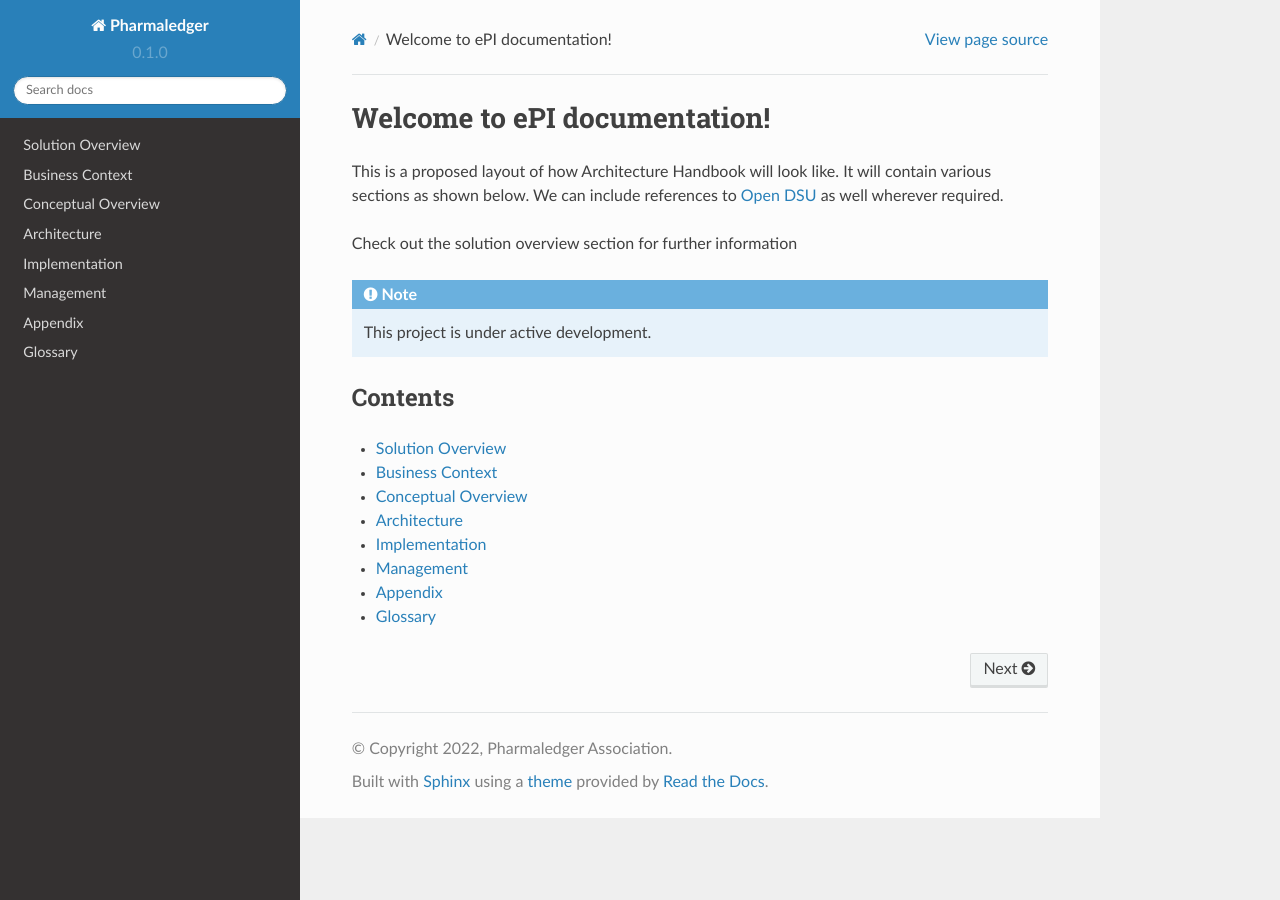
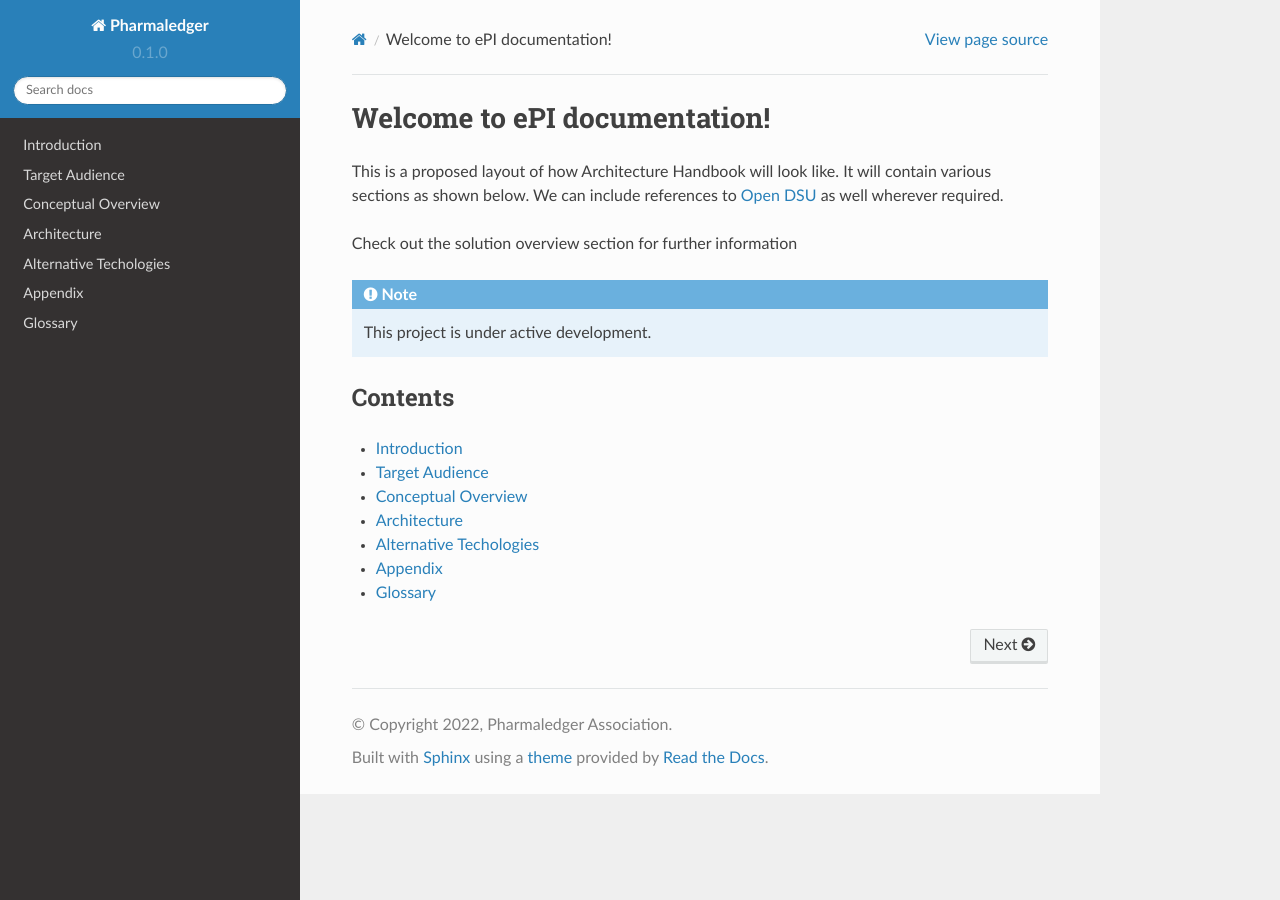
Before and after one commit to PharmaLedger-IMI/architecture-handbook, a Sphinx documentation site: the page built from docs/source/index.rst, in a window 1280 px wide. Built offline with Sphinx 7.4.7 and the Read the Docs theme 2.0.0, drawn with Linux system fonts in a browser that asks for light colours.

Commit message:
test changes

```diff
--- a/docs/source/business_context.rst
+++ b/docs/source/business_context.rst
@@ -1,4 +1,4 @@
-Business Context
+Target Audience
 ======================
 
 In the business context section, the solution architect needs to provide a high-level overview of the
--- a/docs/source/implementation.rst
+++ b/docs/source/implementation.rst
@@ -1,2 +1,2 @@
-Implementation
+Alternative Techologies
 =================
--- a/docs/source/index.rst
+++ b/docs/source/index.rst
@@ -21,6 +21,5 @@ Contents
    conceptual_overview
    architecture
    implementation
-   management
    appendix
    glossary
--- a/docs/source/solution_overview.rst
+++ b/docs/source/solution_overview.rst
@@ -1,4 +1,4 @@
-Solution Overview
+Introduction
 =======================
 In the solution overview section, you need to briefly introduce the solution in a couple of paragraphs,
 describing the functioning of the solution and its different components at a very high level.
```
